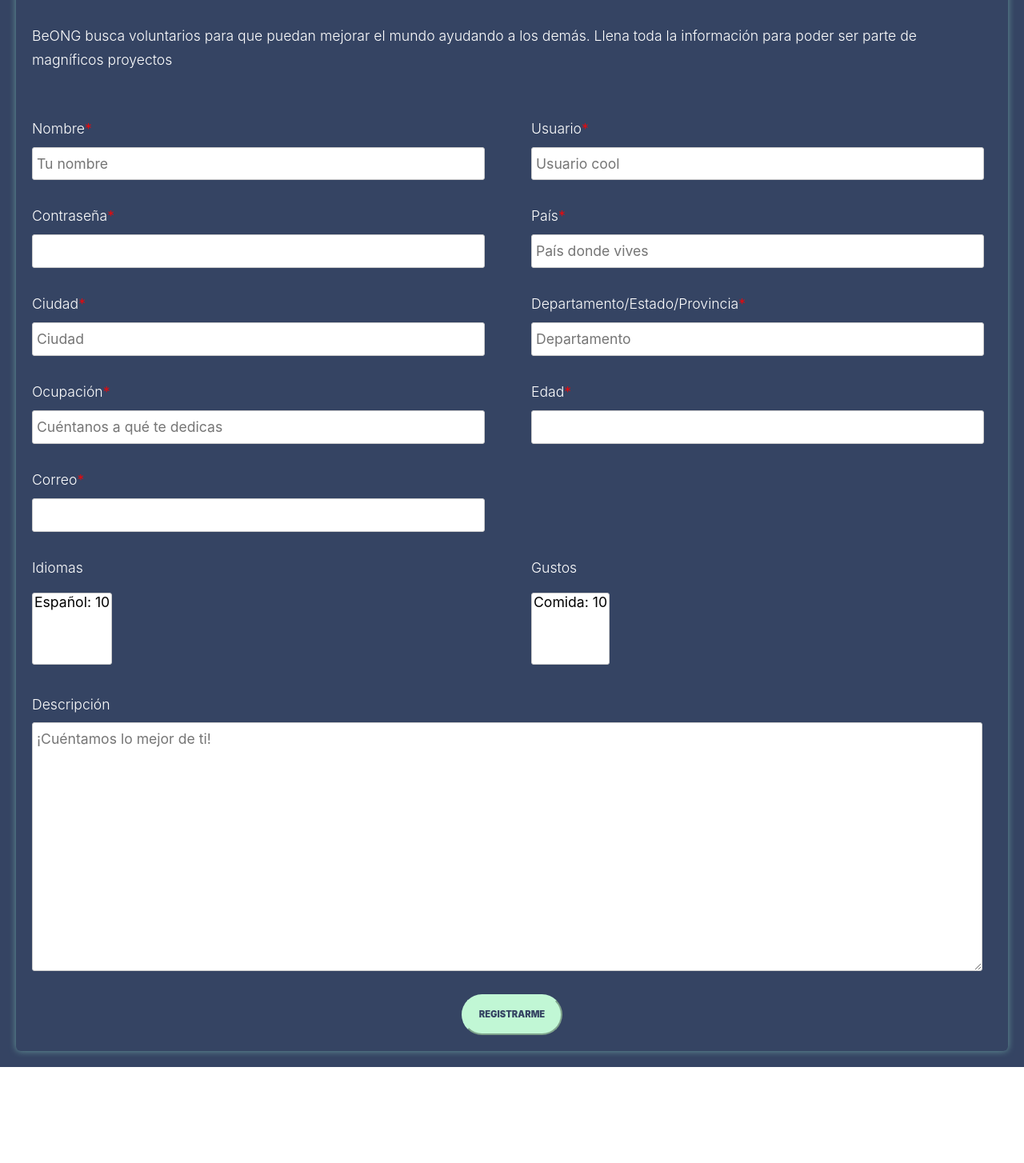
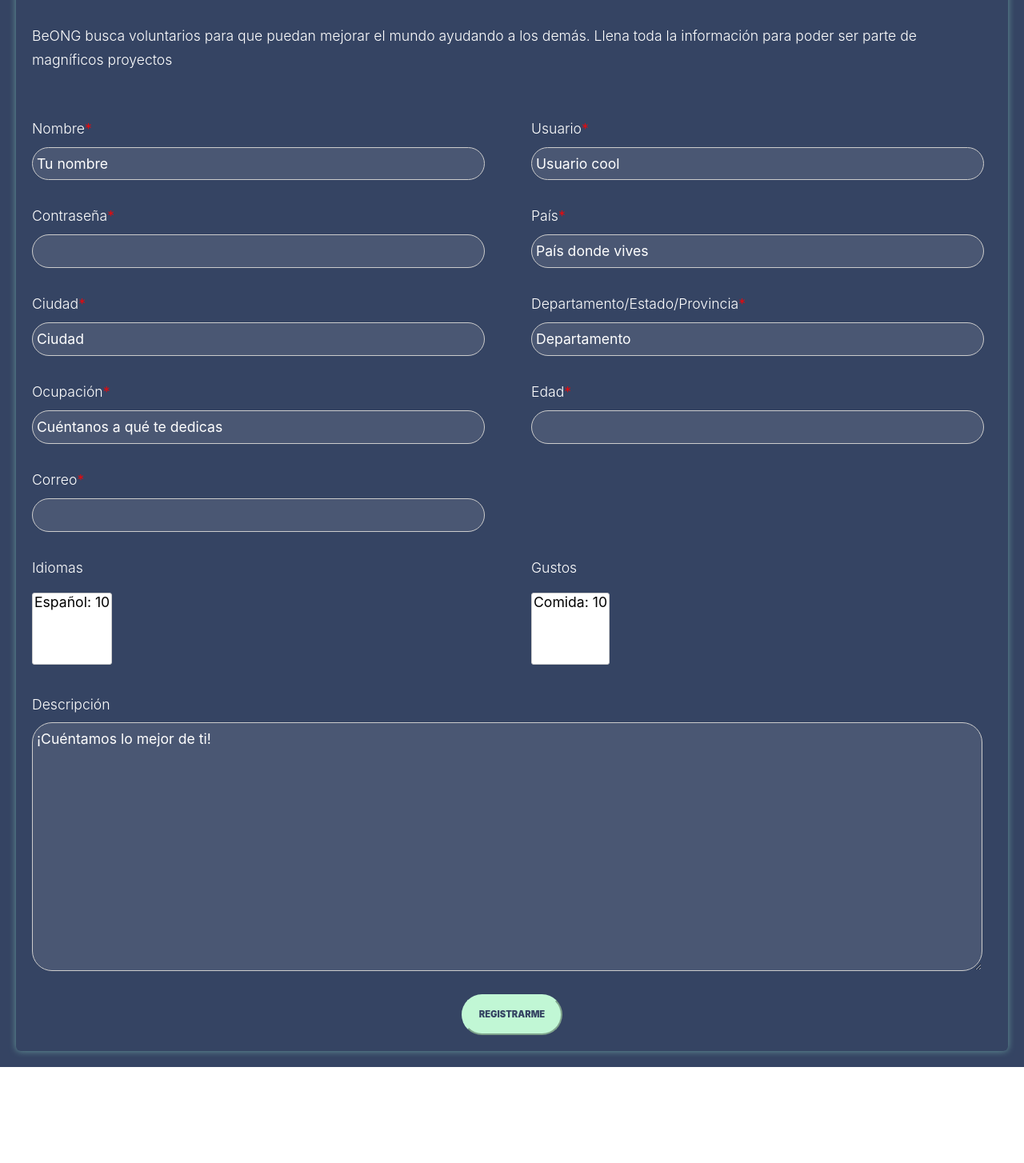
Before and after one commit to ja-avos/beong, a Django app: page /usuarios/register/ in a window 1280 px wide. Shown: the part 340-1794 px from the top of the page at 80% size. Run offline with Django 3.2, Linux system fonts and the light colour scheme; data comes from the database, SQL or seed files in the repository; some libraries are stand-ins or nearby versions; some web fonts are replaced.

Commit message:
cambio en el register

```diff
--- a/landing/templates/landing/base.html
+++ b/landing/templates/landing/base.html
@@ -78,7 +78,7 @@
                     <nav class="site-navigation position-relative text-right" role="navigation">
                         <ul class="site-menu main-menu site-menu-dark js-clone-nav mr-auto d-none d-lg-block m-0 p-0">
                             {% if user is not None %}
-                                <li class="cta"><a href="" class="nav-link"><span>Bienvenido {{user.nombre}}</span></a>
+                                <li class="cta"><a href="" class="nav-link"><span>Bienvenido {{user.nombre|truncatewords:1}}</span></a>
                             {% else  %}
                                 <li class="cta"><a href="/usuarios/login/" class="nav-link"><span>Ingresar</span></a>
                                 <li class="cta"><a href="/usuarios/register/" class="nav-link"><span>Regístrate</span></a>
--- a/usuarios/forms.py
+++ b/usuarios/forms.py
@@ -12,6 +12,7 @@ class ONGForm(forms.ModelForm):
 class VoluntarioForm(forms.ModelForm):
     class Meta:
         model = Voluntario
+
         required_css_class = 'bold'
         fields = (
             "nombre",
@@ -36,6 +37,7 @@ class VoluntarioForm(forms.ModelForm):
             "ocupacion":forms.TextInput(attrs = { "placeholder":"Cuéntanos a qué te dedicas"}),
             "ciudad":forms.TextInput(attrs = {"placeholder": "Ciudad"}),
             "departamento":forms.TextInput(attrs={"placeholder":"Departamento"}),
+
         }
         labels = {
             "nombre" : "Nombre",
--- a/usuarios/templates/usuarios/register.html
+++ b/usuarios/templates/usuarios/register.html
@@ -74,6 +74,12 @@
             textarea {
                 width: calc(100% - 12px);
                 padding: 5px;
+                      border-radius:25px;
+    background:rgba(255,255,255,.1);
+    color:#fff;
+            }
+            placeholder.textarea{
+            color:##fff;
             }
 
             label.radio, label.checkbox {
@@ -248,6 +254,28 @@
 
 
                     }
+                        input{
+     border-radius:25px;
+    background:rgba(255,255,255,.1);
+    color:#fff;
+    text-color:white;
+     }
+     input::placeholder {
+  color: white;
+
+}
+     textarea::placeholder {
+  color: white;
+
+}
+
+     .fondocool
+     {
+      border-radius:25px;
+    background:rgba(255,255,255,.1);
+    color:#fff;
+     }
+
         </style>
     </head>
     <body>
@@ -260,13 +288,14 @@
             <p class = "text-white">BeONG busca voluntarios para que puedan mejorar el mundo ayudando a los demás. Llena toda la información
                 para poder ser parte de magníficos proyectos</p>
             <br/>
-            <div class="colums fondo">
+            <div class="colums ">
                 <div class="item">
                     <label for="name" class = "text-white">Nombre<span>*</span></label>
                     {{ form.nombre }}
                 </div>
-                <div class="item">
+                <div class="item ">
                     <label for="eaddress" class = "text-white">Usuario<span>*</span></label>
+
                     {{ form.usuario }}
                 </div>
                 <div class="item">
--- a/voluntariados/templates/voluntariados/voluntariados.html
+++ b/voluntariados/templates/voluntariados/voluntariados.html
@@ -332,7 +332,9 @@
                                                 <a id="seeMore" href="#"
                                                    onclick="showModal('{{ i.nombre }}', '{{ i.imagen }}', '{{ i.descripcion }}', '{{ i.area }}', '{{ i.lugar }}', '{{ i.duracion }}', '{{ i.precio }}', '{{ i.idiomas }}'); return false;"
                                                    class="card-link">Ver más</a>
-                                                <a href="#" class="card-link">Guardar</a>
+                                                {% if user is not None and user.get_class == "voluntario" %}
+                                                    <a href="#" class="card-link">Guardar</a>
+                                                {% endif %}
                                             </div>
                                         </div>
                                     </div>
@@ -368,7 +370,7 @@
                             <h2 class="display-5 text-secondary">Area</h2>
                             <p id="modalArea">Area del proyecto ...</p>
                             <div id="detailsBtns">
-                                {% if user is not None %}
+                                {% if user is not None and user.get_class == "voluntario" %}
                                     <a id="applyBtn" href="#" onclick="apply(); return false;"
                                    class="card-link">Aplicar</a>
                                     <a href="#" class="card-link">Guardar</a>
```
